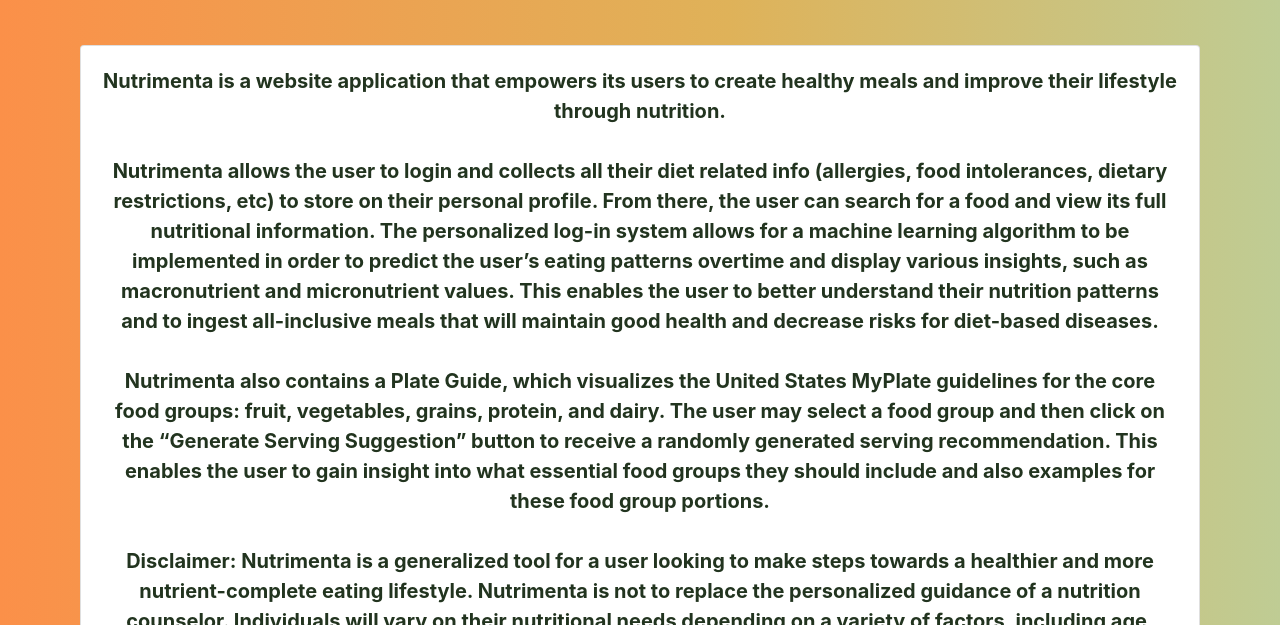
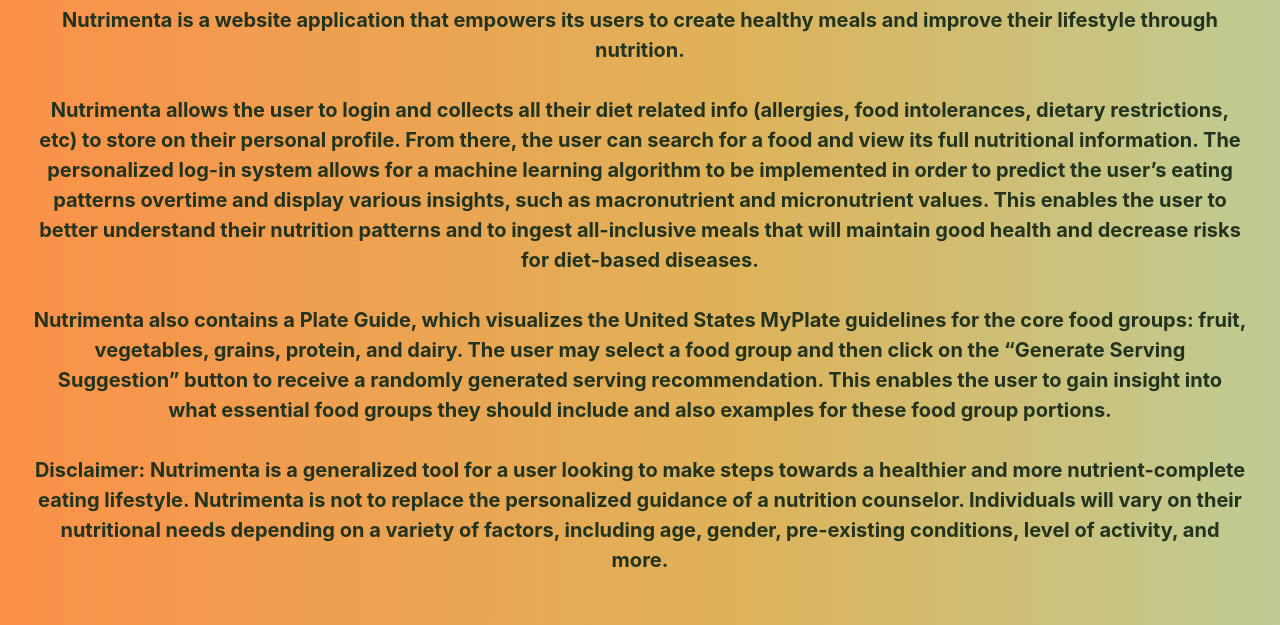
Before and after one commit to mariamb81/Nutrimenta, a plain HTML site: page public/about.html in a window 1280 px wide. Shown: the part 175-800 px from the top of the page. Drawn offline with nearby package versions, Linux system fonts and the light colour scheme; some packages are replaced by stand-ins of ours.

Commit message:
fixed about pg
Signed-off-by: mariamb81 <mariam.busari81@gmail.com>

```diff
--- a/public/about.html
+++ b/public/about.html
@@ -61,8 +61,6 @@
   <div class="cover-container d-flex w-100 h-100 p-3 mx-auto flex-column text-center">
     <main class="px-3">
     <h1>About</h1>
-    <div class="card m-5">
-  <div class="card-body">
         <p class="lead" style="color: #22341F; font-weight: bold;">Nutrimenta is a website application that empowers its users to create healthy meals and improve their lifestyle through nutrition.
 <br><br>
 Nutrimenta allows the user to login and collects all their diet related info (allergies, food intolerances, dietary restrictions, etc) to store on their personal profile. From there, the user can search for a food and view its full nutritional information. The personalized log-in system allows for a machine learning algorithm to be implemented in order to predict the user’s eating patterns overtime and display various insights, such as macronutrient and micronutrient values. This enables the user to better understand their nutrition patterns and to ingest all-inclusive meals that will maintain good health and decrease risks for diet-based diseases.
@@ -71,8 +69,6 @@ Nutrimenta also contains a Plate Guide, which visualizes the United States MyPla
 <br><br>
 Disclaimer: Nutrimenta is a generalized tool for a user looking to make steps towards a healthier and more nutrient-complete eating lifestyle. Nutrimenta is not to replace the personalized guidance of a nutrition counselor. Individuals will vary on their nutritional needs depending on a variety of factors, including age, gender, pre-existing conditions, level of activity, and more.
 </p>
-  </div>
-    </div>
 
 
 </main>
```
